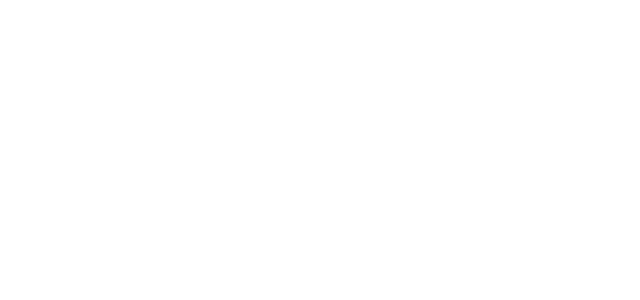
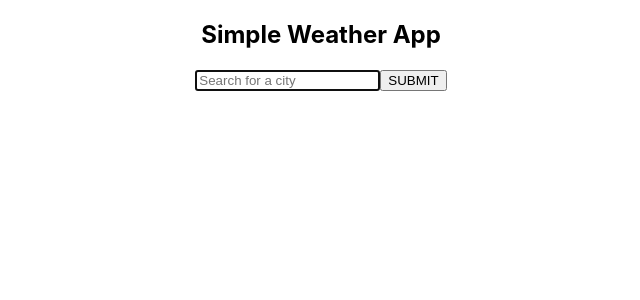
Before and after one commit to LoganJanes/Weather-App, a React (Create React App) app in the folder my-app/: page / in a window 1280 px wide. Shown: the top 300 px of the page, without its empty margins (319-959 px from the left). Built offline with nearby package versions, Linux system fonts and the light colour scheme.

Commit message:
Home screen displays
Displays proper home screen on home page.

```diff
--- a/my-app/src/WebPages/Home-Screen.jsx
+++ b/my-app/src/WebPages/Home-Screen.jsx
@@ -1,25 +1,25 @@
-
 import React, { useState } from "react";
 
 const Home = () => {
+  return (
     <div>
-<section class="top-banner">
-  <div class="container">
-    <h1 class="heading">Simple Weather App</h1>
+      <section className="top-banner">
+        <div className="container">
+          <h1 className="heading">Simple Weather App</h1>
           <form>
-      <input type="text" placeholder="Search for a city" autofocus>
+            <input type="text" placeholder="Search for a city" autoFocus />
             <button type="submit">SUBMIT</button>
-      <span class="msg"></span>
-      </input>
+            <span className="msg"></span>
           </form>
         </div>
       </section>
-<section class="ajax-section">
-  <div class="container">
-    <ul class="cities"></ul>
+      <section className="ajax-section">
+        <div className="container">
+          <ul className="cities"></ul>
         </div>
       </section>
     </div>
+  );
 };
 
-export default Home
+export default Home;
```
Lines whose indentation alone changed are shown as unchanged.
